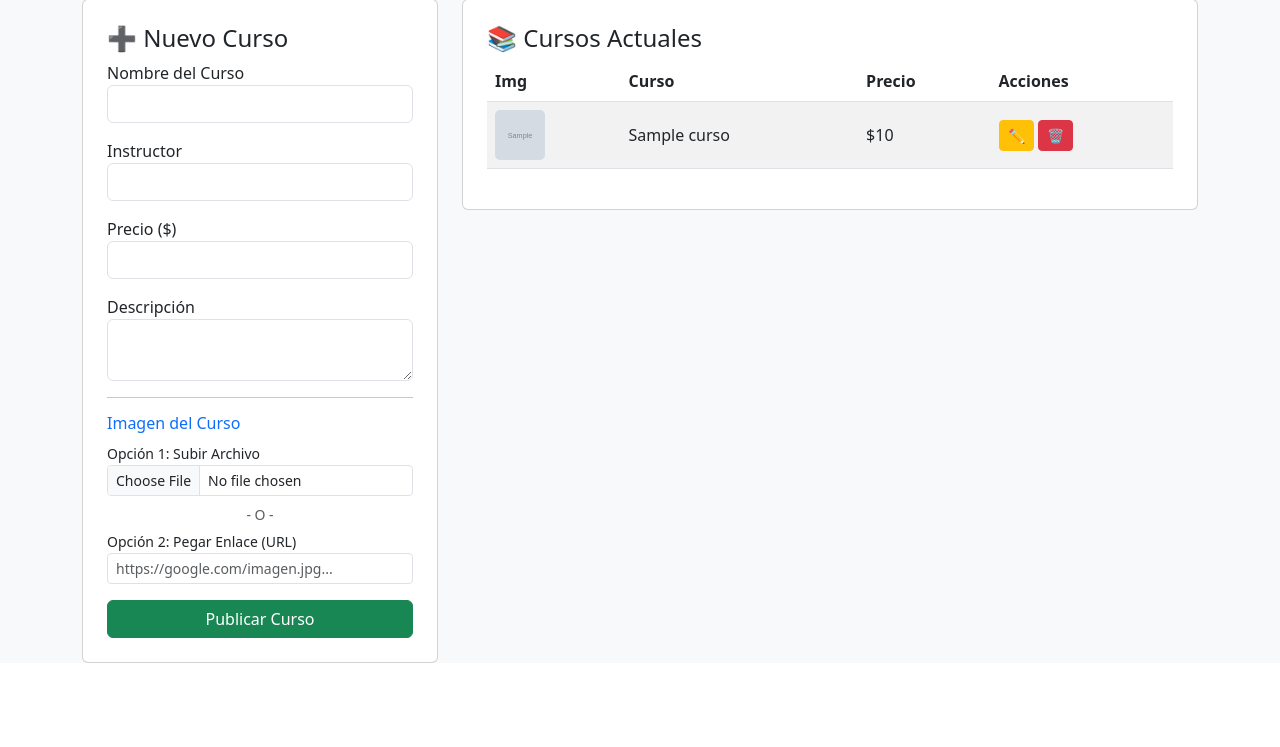
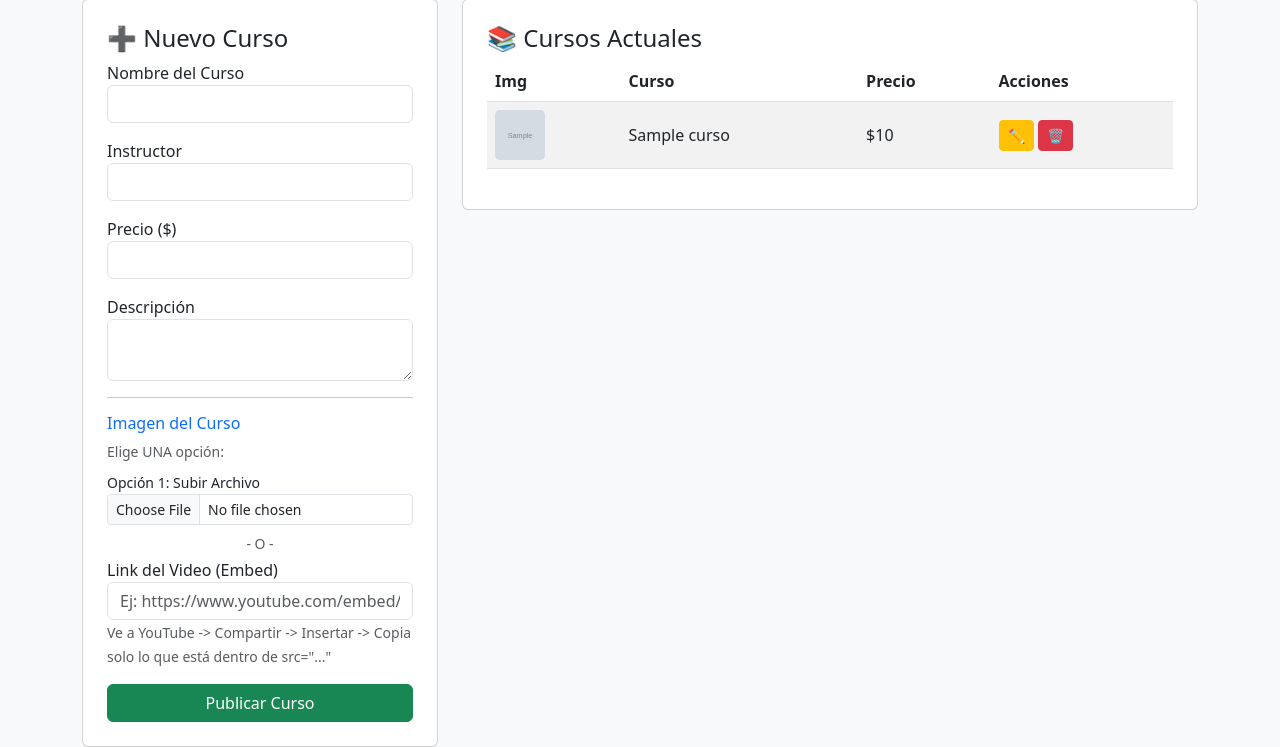
Before and after one commit to crisgdl13-dotcom/CURSOS-ONLINE, a PHP site: page /admin.php in a window 1280 px wide. Shown: the part 183-930 px from the top of the page. Before the commit the page ends 846 px from the top, so only its background shows below. Run offline with PHP 8.4, Linux system fonts and the light colour scheme; the visitor is signed in with stand-in values (Sample User, id 1); tables that the repository leaves empty or names only in its code hold one stand-in row (values such as "Sample post"); grey boxes marked "Sample" are stand-in pictures.

Commit message:
Update admin.php

```diff
--- a/admin.php
+++ b/admin.php
@@ -1,6 +1,7 @@
 <?php
 include 'conexion.php';
 
+// Verificación de seguridad (Admin)
 if (!isset($_SESSION['usuario_id']) || $_SESSION['rol'] != 'admin') {
     header("Location: index.php");
     exit;
@@ -13,28 +14,37 @@ if ($_SERVER["REQUEST_METHOD"] == "POST" && isset($_POST['crear_curso'])) {
     $instructor = $_POST['instructor'];
     $precio = $_POST['precio'];
     $descripcion = $_POST['descripcion'];
+    $video_url = $_POST['video_url'];
+
+    // Imagen por defecto
     $imagen_final = "https://via.placeholder.com/300";
 
+    // OPCIÓN A: ¿Subió un archivo?
     if (isset($_FILES['foto']) && $_FILES['foto']['error'] == 0) {
         $directorio = "uploads/";
-        if (!is_dir($directorio)) { mkdir($directorio, 0777, true); }
+        if (!is_dir($directorio)) { mkdir($directorio, 0777, true); } // Crear carpeta si no existe
+
         $nombre_archivo = $directorio . time() . "_" . basename($_FILES['foto']['name']);
         if (move_uploaded_file($_FILES['foto']['tmp_name'], $nombre_archivo)) {
             $imagen_final = $nombre_archivo;
         }
-    } elseif (!empty($_POST['imagen_url'])) {
+    }
+    // OPCIÓN B: ¿Pegó una URL? (Solo si no subió archivo)
+    elseif (!empty($_POST['imagen_url'])) {
         $imagen_final = $_POST['imagen_url'];
     }
 
-    $sql = "INSERT INTO cursos (nombre, instructor, precio, descripcion, imagen) VALUES (?, ?, ?, ?, ?)";
+$sql = "INSERT INTO cursos (nombre, instructor, precio, descripcion, imagen, video_url) VALUES (?, ?, ?, ?, ?, ?)";
 $stmt = $pdo->prepare($sql);
-    if ($stmt->execute([$nombre, $instructor, $precio, $descripcion, $imagen_final])) {
+
+    if ($stmt->execute([$nombre, $instructor, $precio, $descripcion, $imagen_final, $video_url])) {
         $mensaje = "✅ Curso agregado correctamente.";
     } else {
         $mensaje = "❌ Error al agregar el curso.";
     }
 }
 ?>
+
 <!DOCTYPE html>
 <html lang="es">
 <head>
@@ -43,14 +53,17 @@ if ($_SERVER["REQUEST_METHOD"] == "POST" && isset($_POST['crear_curso'])) {
     <link href="https://cdn.jsdelivr.net/npm/bootstrap@5.3.0/dist/css/bootstrap.min.css" rel="stylesheet">
 </head>
 <body class="bg-light">
+
     <nav class="navbar navbar-dark bg-dark p-3">
         <div class="container">
             <a class="navbar-brand" href="index.php">⬅ Volver a la Tienda</a>
             <span class="navbar-text">Modo Administrador</span>
         </div>
     </nav>
+
     <div class="container mt-5">
         <h2 class="mb-4">Panel de Control</h2>
+
         <?php if($mensaje): ?>
             <div class="alert alert-info"><?php echo $mensaje; ?></div>
         <?php endif; ?>
@@ -62,6 +75,7 @@ if ($_SERVER["REQUEST_METHOD"] == "POST" && isset($_POST['crear_curso'])) {
         ?>
     </div>
 <?php endif; ?>
+
 <?php if(isset($_GET['error'])): ?>
     <div class="alert alert-danger">
         ⛔ <?php echo $_GET['error']; ?>
@@ -88,21 +102,29 @@ if ($_SERVER["REQUEST_METHOD"] == "POST" && isset($_POST['crear_curso'])) {
                             <label>Descripción</label>
                             <textarea name="descripcion" class="form-control" rows="2"></textarea>
                         </div>
+
                         <hr>
                         <h6 class="text-primary">Imagen del Curso</h6>
+                        <p class="small text-muted mb-2">Elige UNA opción:</p>
+
                         <div class="mb-2">
                             <label class="small">Opción 1: Subir Archivo</label>
                             <input type="file" name="foto" class="form-control form-control-sm" accept="image/*">
                         </div>
+
                         <div class="text-center text-muted small my-1">- O -</div>
+
 <div class="mb-3">
-                            <label class="small">Opción 2: Pegar Enlace (URL)</label>
-                            <input type="text" name="imagen_url" class="form-control form-control-sm" placeholder="https://google.com/imagen.jpg...">
+    <label>Link del Video (Embed)</label>
+    <input type="text" name="video_url" class="form-control" placeholder="Ej: https://www.youtube.com/embed/CODIGO" required>
+    <small class="text-muted">Ve a YouTube -> Compartir -> Insertar -> Copia solo lo que está dentro de src="..."</small>
 </div>
+
                         <button type="submit" name="crear_curso" class="btn btn-success w-100">Publicar Curso</button>
                     </form>
                 </div>
             </div>
+
             <div class="col-md-8">
                 <div class="card p-4">
                     <h4>📚 Cursos Actuales</h4>
@@ -112,8 +134,7 @@ if ($_SERVER["REQUEST_METHOD"] == "POST" && isset($_POST['crear_curso'])) {
             <th>Img</th>
             <th>Curso</th>
             <th>Precio</th>
-                                <th>Acciones</th>
-                            </tr>
+            <th>Acciones</th> </tr>
     </thead>
     <tbody>
         <?php
@@ -121,12 +142,21 @@ if ($_SERVER["REQUEST_METHOD"] == "POST" && isset($_POST['crear_curso'])) {
         while ($curso = $stmt->fetch()):
         ?>
         <tr>
-                                <td><img src="<?php echo $curso['imagen']; ?>" width="50" height="50" style="object-fit: cover; border-radius: 5px;"></td>
+            <td>
+                <img src="<?php echo $curso['imagen']; ?>" width="50" height="50" style="object-fit: cover; border-radius: 5px;">
+            </td>
             <td><?php echo htmlspecialchars($curso['nombre']); ?></td>
             <td>$<?php echo $curso['precio']; ?></td>
             <td>
-                                    <a href="editar_curso.php?id=<?php echo $curso['id']; ?>" class="btn btn-sm btn-warning">✏️</a>
-                                    <a href="borrar_curso.php?id=<?php echo $curso['id']; ?>" class="btn btn-sm btn-danger" onclick="return confirm('¿Estás seguro?');">🗑️</a>
+                <a href="editar_curso.php?id=<?php echo $curso['id']; ?>" class="btn btn-sm btn-warning">
+                    ✏️
+                </a>
+
+                <a href="borrar_curso.php?id=<?php echo $curso['id']; ?>"
+                   class="btn btn-sm btn-danger"
+                   onclick="return confirm('¿Estás seguro de que quieres eliminar este curso?');">
+                    🗑️
+                </a>
             </td>
         </tr>
         <?php endwhile; ?>
```
Lines whose indentation alone changed are shown as unchanged.
